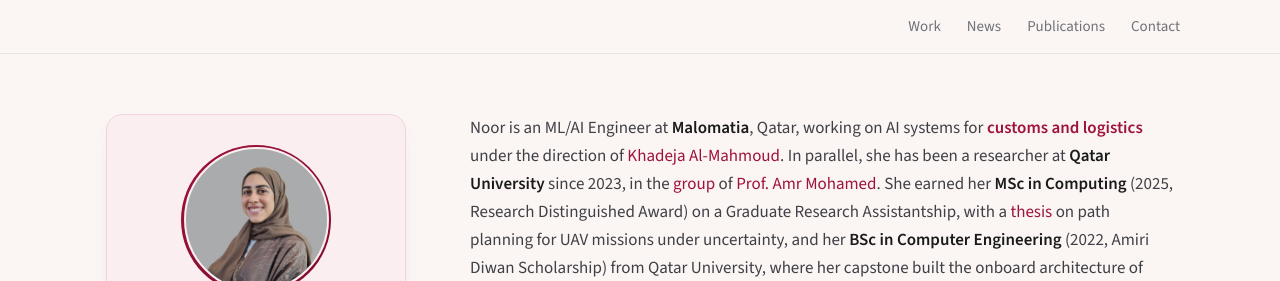
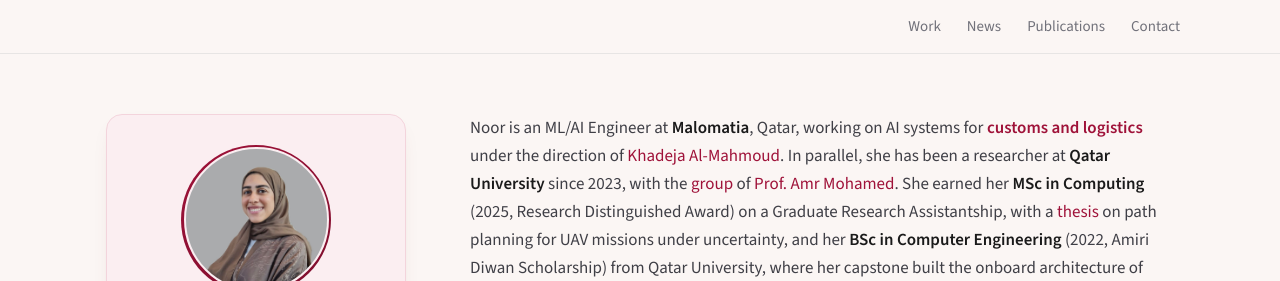
Before and after one commit to Noor-Khial/noor-khial.github.io, a plain HTML site: page index.html in a window 1280 px wide. Shown: the top 281 px of the page. Drawn offline with nearby package versions, Linux system fonts and the light colour scheme.

Commit message:
minor edits

```diff
--- a/index.html
+++ b/index.html
@@ -237,7 +237,7 @@
 
     <main class="main">
       <div class="lede">
-<p>Noor is an ML/AI Engineer at <strong>Malomatia</strong>, Qatar, working on AI systems for <strong><a href="https://www.ecustoms.gov.qa/qccswui/#/home" target="_blank" rel="noopener">customs and logistics</a></strong> under the direction of <a href="#mentors">Khadeja Al-Mahmoud</a>. In parallel, she has been a researcher at <strong>Qatar University</strong> since 2023, in the <a href="https://uav-disaster-management.vercel.app/" target="_blank" rel="noopener">group</a> of <a href="#mentors">Prof. Amr Mohamed</a>. She earned her <strong>MSc in Computing</strong> (2025, Research Distinguished Award) on a Graduate Research Assistantship, with a <a href="https://qspace.qu.edu.qa/entities/publication/9dc760ee-ed7d-4b20-ba53-02340c1acad1" target="_blank" rel="noopener">thesis</a> on path planning for UAV missions under uncertainty, and her <strong>BSc in Computer Engineering</strong> (2022, Amiri Diwan Scholarship) from Qatar University, where her capstone built the onboard architecture of <a href="https://www.cubesatdw.org/day-1-schedule-2025-1" target="_blank" rel="noopener">QUbeSat&nbsp;I</a>, the university's first CubeSat, led by <a href="#mentors">Prof. Tamer Khattab</a>.</p>
+<p>Noor is an ML/AI Engineer at <strong>Malomatia</strong>, Qatar, working on AI systems for <strong><a href="https://www.ecustoms.gov.qa/qccswui/#/home" target="_blank" rel="noopener">customs and logistics</a></strong> under the direction of <a href="#mentors">Khadeja Al-Mahmoud</a>. In parallel, she has been a researcher at <strong>Qatar University</strong> since 2023, with the <a href="https://uav-disaster-management.vercel.app/" target="_blank" rel="noopener">group</a> of <a href="#mentors">Prof. Amr Mohamed</a>. She earned her <strong>MSc in Computing</strong> (2025, Research Distinguished Award) on a Graduate Research Assistantship, with a <a href="https://qspace.qu.edu.qa/entities/publication/9dc760ee-ed7d-4b20-ba53-02340c1acad1" target="_blank" rel="noopener">thesis</a> on path planning for UAV missions under uncertainty, and her <strong>BSc in Computer Engineering</strong> (2022, Amiri Diwan Scholarship) from Qatar University, where her capstone built the onboard architecture of <a href="https://www.cubesatdw.org/day-1-schedule-2025-1" target="_blank" rel="noopener">QUbeSat&nbsp;I</a>, the university's first CubeSat, led by <a href="#mentors">Prof. Tamer Khattab</a>.</p>
         <p>Noor is interested in <em>how learning systems can sustain performance during deployment under partially known conditions.</em> Her work focuses on settings where user behavior changes in ways that aren't known in advance, with the goal of designing learning algorithms that adapt to these changes in real time. In practice, she builds AI models from offline data and adapts them to the unpredictable traffic of live systems.</p>
       </div>
 
```
